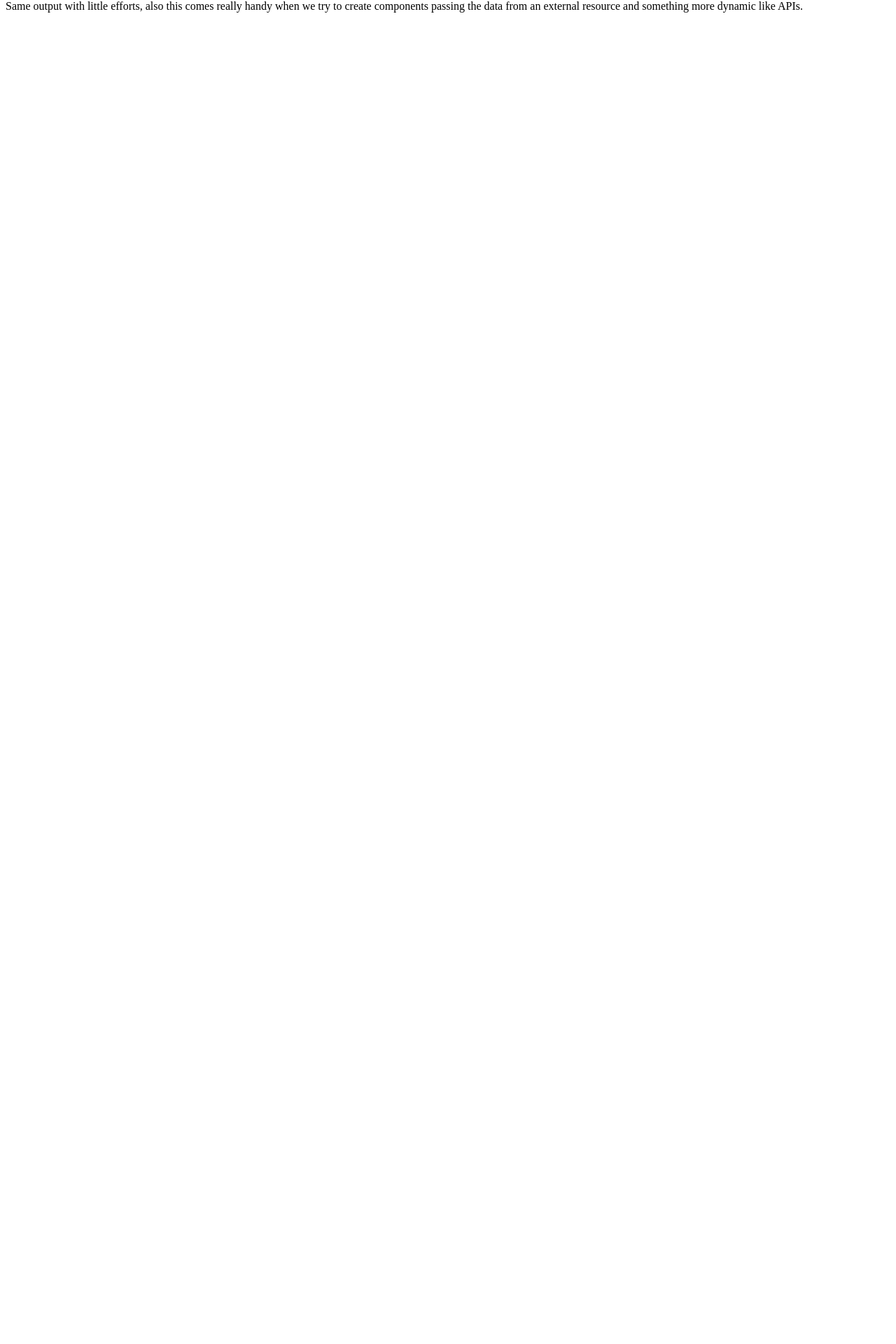
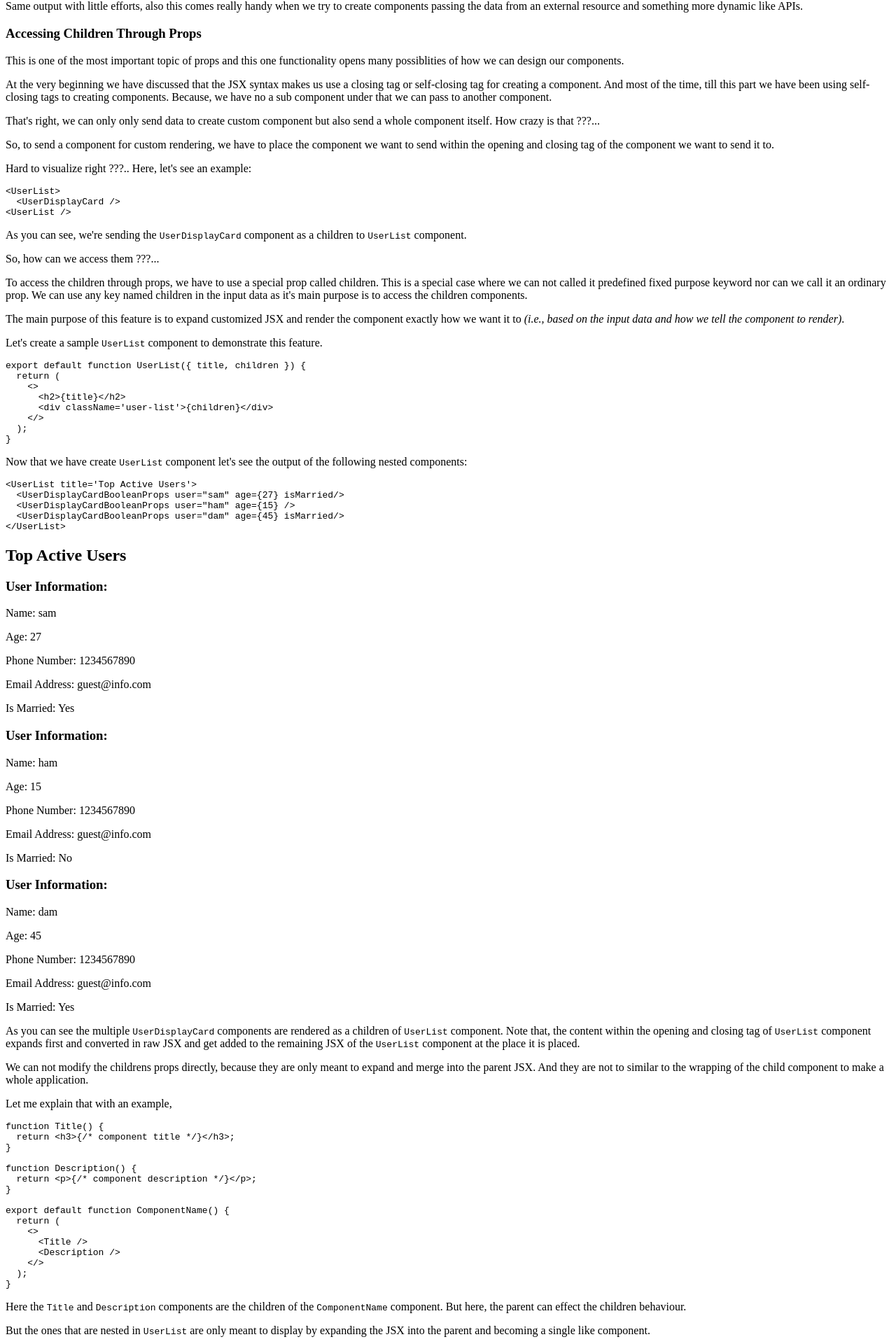
Before and after one commit to iamwatchdogs/Learning-React, a React (Vite) app: page / in a window 1280 px wide. Shown: the part 5816-7736 px from the top of the page at 70% size. Before the commit the page ends 5850 px from the top, so only its background shows below. Built offline with nearby package versions, Linux system fonts and the light colour scheme.

Commit message:
Finished explaining AccessingChildernThroughProps

```diff
--- a/src/components/props-components/additional-topics/AccessingChildernThroughProps.jsx
+++ b/src/components/props-components/additional-topics/AccessingChildernThroughProps.jsx
@@ -1,3 +1,192 @@
+import UserList from "../../examples/UserList";
+import UserDisplayCardBooleanProps from "../../examples/UserDisplayCardBooleanProps";
+
+function Title() {
+  return <h3>Accessing Children Through Props</h3>;
+}
+
+function Description() {
+  return (
+    <>
+      <p>
+        This is one of the most important topic of props and this one
+        functionality opens many possiblities of how we can design our
+        components.
+      </p>
+      <p>
+        At the very beginning we have discussed that the JSX syntax makes us use
+        a closing tag or self-closing tag for creating a component. And most of
+        the time, till this part we have been using self-closing tags to
+        creating components. Because, we have no a sub component under that we
+        can pass to another component.
+      </p>
+      <p>
+        That{"'"}s right, we can only only send data to create custom component
+        but also send a whole component itself. How crazy is that ???...
+      </p>
+      <p>
+        So, to send a component for custom rendering, we have to place the
+        component we want to send within the opening and closing tag of the
+        component we want to send it to.
+      </p>
+    </>
+  );
+}
+
+function Example() {
+  function SampleExample() {
+    const sendingChildernComponentsExample = `<UserList>
+  <UserDisplayCard />
+<UserList />`;
+
+    return (
+      <>
+        <p>Hard to visualize right ???.. Here, let{"'"}s see an example:</p>
+        <pre>
+          <code>{sendingChildernComponentsExample}</code>
+        </pre>
+        <p>
+          As you can see, we{"'"}re sending the <code>UserDisplayCard</code>{" "}
+          component as a children to <code>UserList</code> component.
+        </p>
+      </>
+    );
+  }
+
+  function ExplaintionForSampleExample() {
+    return (
+      <>
+        <p>So, how can we access them ???...</p>
+        <p>
+          To access the children through props, we have to use a special prop
+          called {"children"}. This is a special case where we can not called it
+          predefined fixed purpose keyword nor can we call it an ordinary prop.
+          We can use any key named {"children"} in the input data as it{"'"}s
+          main purpose is to access the children components.
+        </p>
+        <p>
+          The main purpose of this feature is to expand customized JSX and
+          render the component exactly how we want it to{" "}
+          <i>
+            (i.e., based on the input data and how we tell the component to
+            render)
+          </i>
+          .
+        </p>
+      </>
+    );
+  }
+
+  function ActualExample() {
+    const sampleUserListComponentExample = `export default function UserList({ title, children }) {
+  return (
+    <>
+      <h2>{title}</h2>
+      <div className='user-list'>{children}</div>
+    </>
+  );
+}
+`;
+
+    const demonstrationExample = `<UserList title='Top Active Users'>
+  <UserDisplayCardBooleanProps user="sam" age={27} isMarried/>
+  <UserDisplayCardBooleanProps user="ham" age={15} />
+  <UserDisplayCardBooleanProps user="dam" age={45} isMarried/>
+</UserList>`;
+
+    return (
+      <>
+        <p>
+          Let{"'"}s create a sample <code>UserList</code> component to
+          demonstrate this feature.
+        </p>
+        <pre>
+          <code>{sampleUserListComponentExample}</code>
+        </pre>
+        <p>
+          Now that we have create <code>UserList</code> component let{"'"}s see
+          the output of the following nested components:
+        </p>
+        <pre>
+          <code>{demonstrationExample}</code>
+        </pre>
+        <UserList title='Top Active Users'>
+          <UserDisplayCardBooleanProps user='sam' age={27} isMarried />
+          <UserDisplayCardBooleanProps user='ham' age={15} />
+          <UserDisplayCardBooleanProps user='dam' age={45} isMarried />
+        </UserList>
+        <p>
+          As you can see the multiple <code>UserDisplayCard</code> components
+          are rendered as a children of <code>UserList</code> component. Note
+          that, the content within the opening and closing tag of{" "}
+          <code>UserList</code> component expands first and converted in raw JSX
+          and get added to the remaining JSX of the <code>UserList</code>{" "}
+          component at the place it is placed.
+        </p>
+      </>
+    );
+  }
+
+  function EndExplaination() {
+    const ordinaryComponentMadeOutOfComponentsExample = `function Title() {
+  return <h3>{/* component title */}</h3>;
+}
+
+function Description() {
+  return <p>{/* component description */}</p>;
+}
+
+export default function ComponentName() {
+  return (
+    <>
+      <Title />
+      <Description />
+    </>
+  );
+}`;
+
+    return (
+      <>
+        <p>
+          We can not modify the childrens props directly, because they are only
+          meant to expand and merge into the parent JSX. And they are not to
+          similar to the wrapping of the child component to make a whole
+          application.
+        </p>
+        <p>Let me explain that with an example,</p>
+        <pre>
+          <code>{ordinaryComponentMadeOutOfComponentsExample}</code>
+        </pre>
+        <p>
+          Here the <code>Title</code> and <code>Description</code> components
+          are the children of the <code>ComponentName</code> component. But
+          here, the parent can effect the children behaviour.
+        </p>
+        <p>
+          But the ones that are nested in <code>UserList</code> are only meant
+          to display by expanding the JSX into the parent and becoming a single
+          like component.
+        </p>
+      </>
+    );
+  }
+
+  return (
+    <>
+      <SampleExample />
+      <ExplaintionForSampleExample />
+      <ActualExample />
+      <EndExplaination />
+    </>
+  );
+}
+
 export default function AccessingChildernThroughProps() {
-  return <></>;
+  return (
+    <>
+      <Title />
+      <Description />
+      <Example />
+    </>
+  );
 }
```
